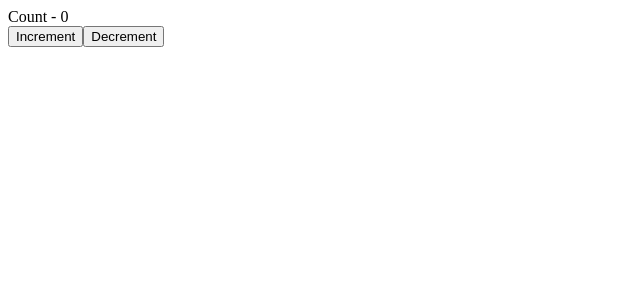
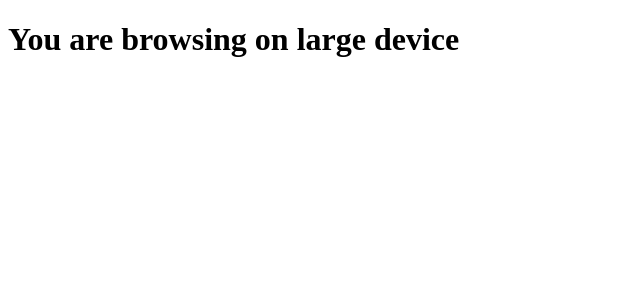
Before and after one commit to younusalinahid/react-daily-learning, a React (Vite) app: page / in a window 1280 px wide. Shown: the top 300 px of the page, without its empty margins (0-640 px from the left). Built offline with nearby package versions, Linux system fonts and the light colour scheme.

Commit message:
React custom Hook

```diff
--- a/src/App.jsx
+++ b/src/App.jsx
@@ -19,11 +19,12 @@ import Title from "./components/Title";
 import FormClass from "./components/FormClass";
 import Time from "./components/Time";
 import Counter from "./components/Counter";
+import LayoutComponentOne from "./components/LayoutComponent";
 
 function App() {
   return (
     <div>
-      <Counter />
+      <LayoutComponentOne />
     </div>
   );
 }
--- /dev/null
+++ b/src/components/LayoutComponent.jsx
@@ -0,0 +1,11 @@
+import useWindowWidth from "../hooks/useWindowWidth";
+
+export default function LayoutComponentOne() {
+  const onSmallScreen = useWindowWidth();
+
+  return (
+    <div>
+      <h1>You are browsing on {onSmallScreen ? "small" : "large"} device</h1>
+    </div>
+  );
+}
--- /dev/null
+++ b/src/hooks/useWindowWidth.jsx
@@ -0,0 +1,20 @@
+import { useEffect, useState } from "react";
+
+const useWindowWidth = (screenSize) => {
+  const [onSmallScreen, setOnSmallScreen] = useState(false);
+
+  const checkScreenSize = () => {
+    setOnSmallScreen(window.innerWidth < screenSize);
+  };
+
+  useEffect(() => {
+    checkScreenSize();
+    window.addEventListener("resize", checkScreenSize);
+
+    return () => window.removeEventListener("resize", checkScreenSize);
+  }, [screenSize]);
+
+  return onSmallScreen;
+}
+
+export default useWindowWidth;
```
Also changed, not shown: src/components/LayoutComponentTwo.jsx (added, +11 -0 lines).
